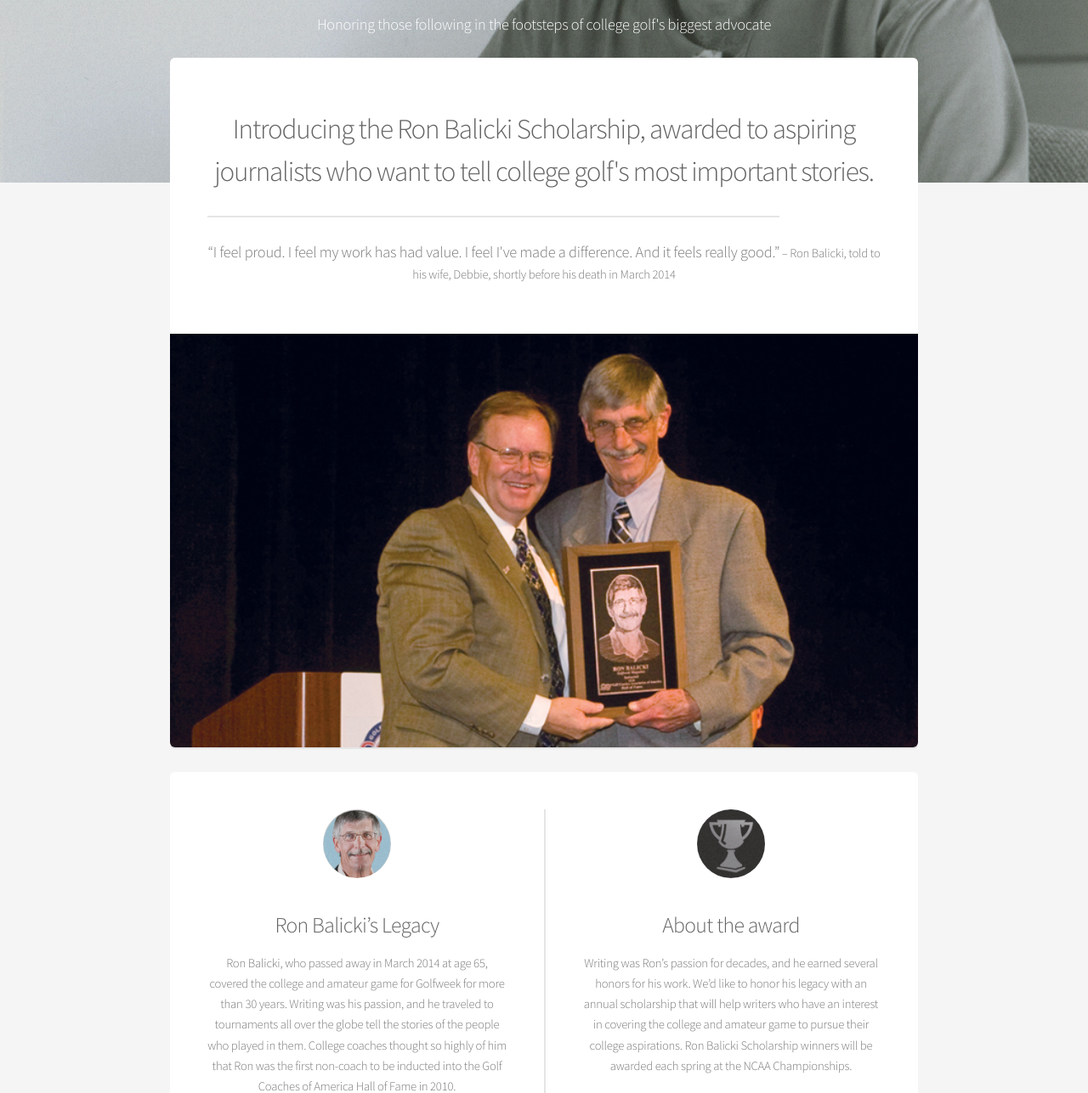
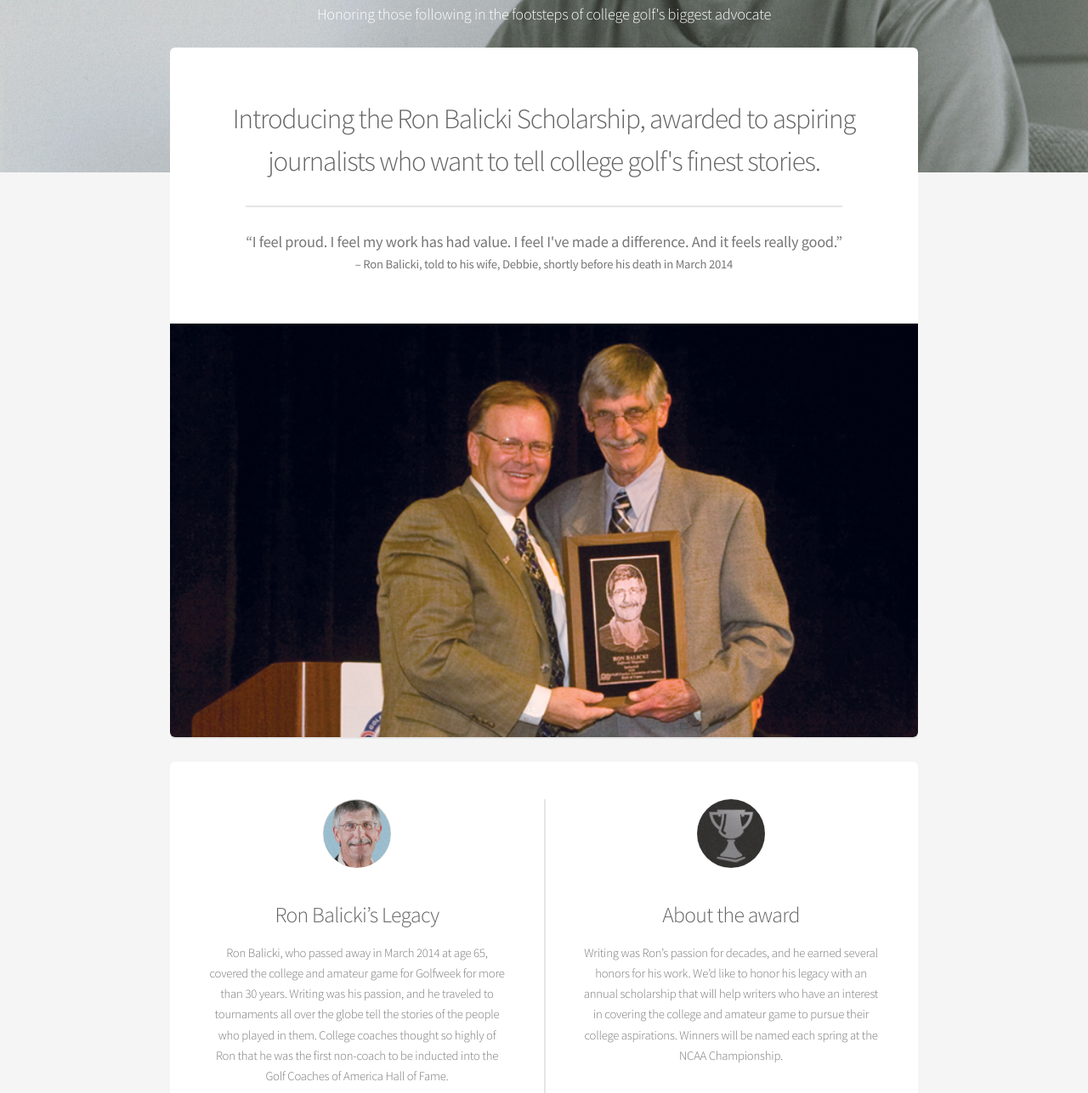
Before and after one commit to jsondavis/ronbalicki, a website: page src/index.html in a window 1280 px wide. Shown: the part 435-1722 px from the top of the page at 85% size. Drawn offline with Linux system fonts and the light colour scheme.

Commit message:
[update] fixed copy 12/12

```diff
--- a/src/css/style.css
+++ b/src/css/style.css
@@ -189,6 +189,7 @@
 	header.major {
 		padding: 1em 0;
 		text-align: center;
+		font-weight: bolder;
 	}
 
 		header.major h2 {
@@ -1239,6 +1240,7 @@
 		#banner p {
 			font-size: 1.25em;
 			margin-bottom: 1.75em;
+			margin-top: -12px;
 		}
 
 		#banner input[type="submit"],
--- a/src/index.html
+++ b/src/index.html
@@ -40,11 +40,12 @@
 
 				<section class="box special">
 					<header class="major">
-						<h2>Introducing the Ron Balicki Scholarship, awarded to aspiring journalists who want to tell college golf's most important stories.
+						<h2>Introducing the Ron Balicki Scholarship, awarded to aspiring journalists who want to tell college golf's finest stories.
 						<br /></h2>
 						<p>“I feel proud. I feel my work has had value. I feel I've made a difference. And it feels really good.”
 						<br/>
 						</p>
+						<br />
 						– Ron Balicki, told to his wife, Debbie, shortly before his death in March 2014
 					</header>
 					<span class="image featured"><img src="images/Ron_Balicki_Second_Image.jpg" alt="" /></span>
@@ -58,13 +59,13 @@
 						<section>
 							<span id="ronpic" class="icon major"></span>
 							<h3>Ron Balicki’s Legacy</h3>
-							<p>Ron Balicki, who passed away in March 2014 at age 65, covered the college and amateur game for Golfweek for more than 30 years. Writing was his passion, and he traveled to tournaments all over the globe tell the stories of the people who played in them. College coaches thought so highly of him that Ron was the first non-coach to be inducted into the Golf Coaches of America Hall of Fame in 2010.
+							<p>Ron Balicki, who passed away in March 2014 at age 65, covered the college and amateur game for Golfweek for more than 30 years. Writing was his passion, and he traveled to tournaments all over the globe tell the stories of the people who played in them. College coaches thought so highly of Ron that he was the first non-coach to be inducted into the Golf Coaches of America Hall of Fame.
 							</p>
 						</section>
 						<section>
 							<span id="awardpic" class="icon major"></span>
 							<h3>About the award</h3>
-							<p>Writing was Ron’s passion for decades, and he earned several honors for his work. We’d like to honor his legacy with an annual scholarship that will help writers who have an interest in covering the college and amateur game to pursue their college aspirations. Ron Balicki  Scholarship winners will be awarded each spring  at the NCAA Championships.
+							<p>Writing was Ron’s passion for decades, and he earned several honors for his work. We’d like to honor his legacy with an annual scholarship that will help writers who have an interest in covering the college and amateur game to pursue their college aspirations. Winners will be named each spring at the NCAA Championship.
 							</p>
 						</section>
 					</div>
@@ -74,7 +75,7 @@
 							<h3>How can you help?</h3>
 							<p>Ron Balicki touched many lives in his work, and he was a pillar in the golf community. In order to properly honor his legacy, we need to raise money. The Ron Balicki Scholarship fund is a 501-c3 non-profit, and all donations to the fund are 100 percent tax deductible.
 							<br/>
-							<a href="#" class="donatelink">Please click here for more details about how you can help.</a>
+							<a href="#" class="donatelink">Please click here for more details.</a>
 							</p>
 						</section>
 						<section>
```
